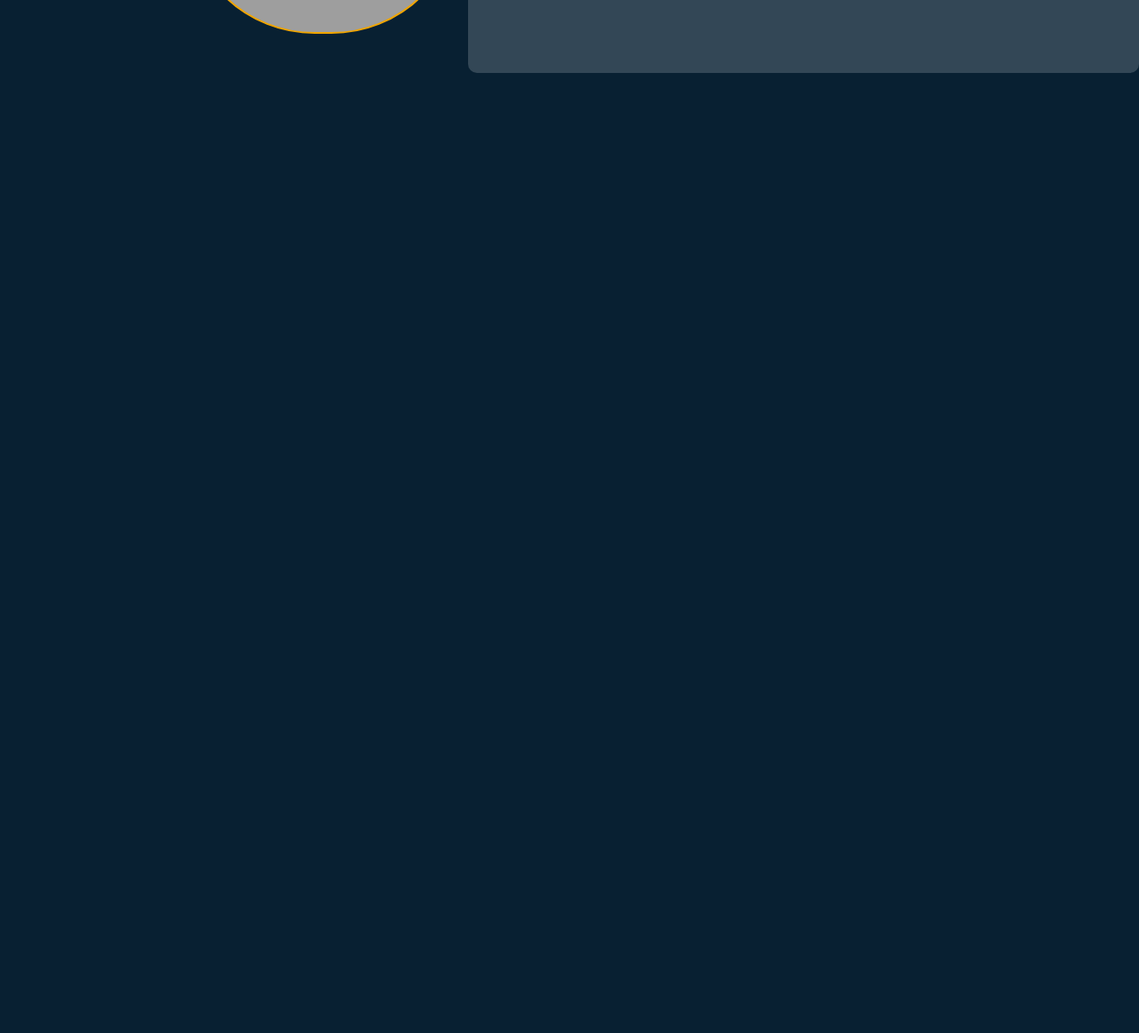
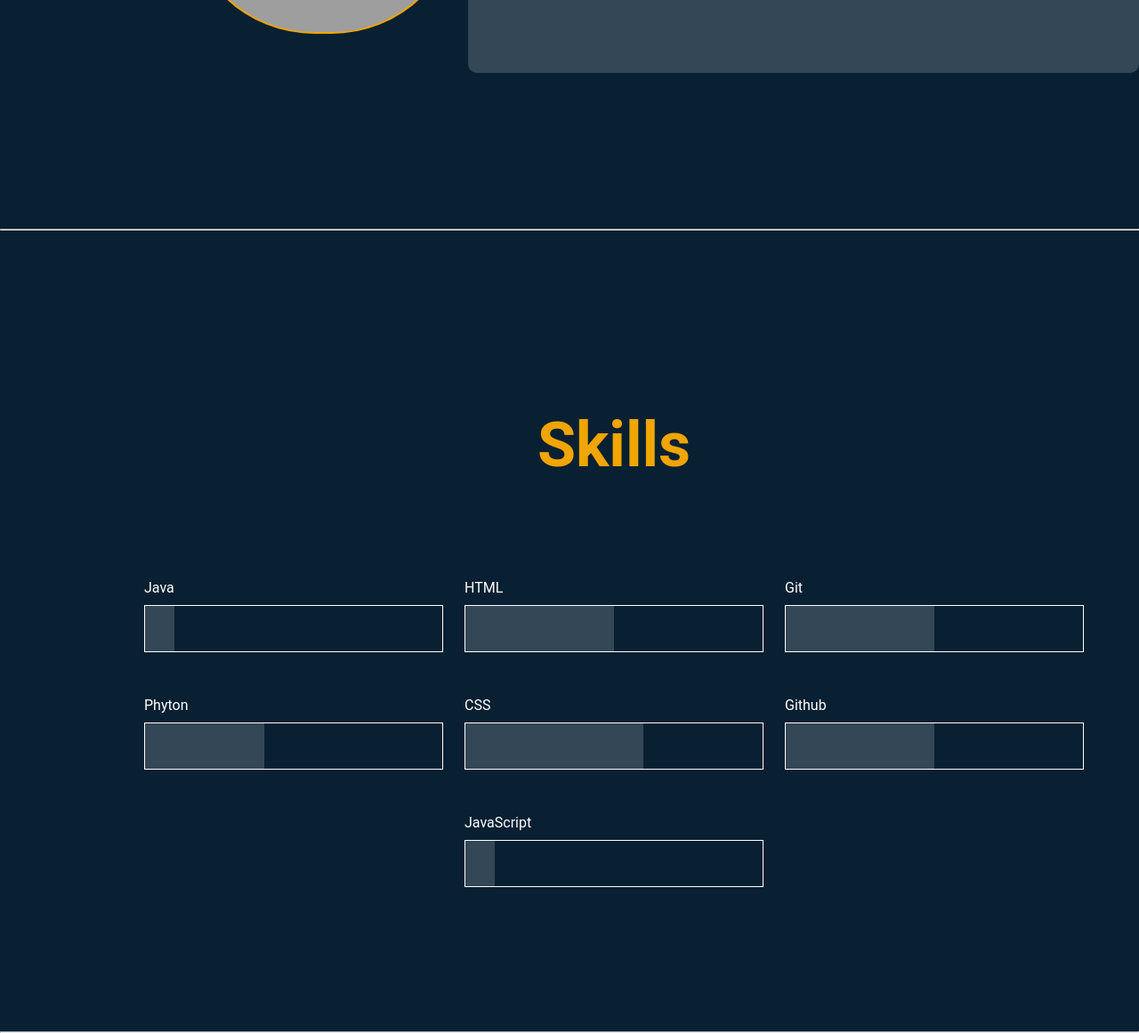
Before and after one commit to jesus13santi/miniProyecto1, a plain HTML site: page index.html in a window 1280 px wide. Shown: the part 2451-3612 px from the top of the page at 89% size. Before the commit the page ends 2708 px from the top, so only its background shows below. Drawn offline with Linux system fonts and the light colour scheme; grey boxes are pictures that could not be loaded.

Commit message:
Skills terminada

```diff
--- a/index.html
+++ b/index.html
@@ -63,6 +63,33 @@
             </div>
 
         </div>
+        <hr>
+        <div class="skills">
+            <h1>Skills</h1>
+            <div class="box-skills">
+                <div class="box-skill">
+                    <p>Java</p>
+                    <div class="barra-box"><div class="barra java"></div></div>
+                    <p>Phyton</p>
+                    <div class="barra-box"><div class="barra phy"></div></div>
+                </div>
+                <div class="box-skill">
+                    <p>HTML</p>
+                    <div class="barra-box"><div class="barra html"></div></div>
+                    <p>CSS</p>
+                    <div class="barra-box"><div class="barra css"></div></div>
+                    <p>JavaScript</p>
+                    <div class="barra-box"><div class="barra js"></div></div>
+                </div>
+                <div class="box-skill">
+                    <p>Git</p>
+                    <div class="barra-box"><div class="barra git"></div></div>
+                    <p>Github</p>
+                    <div class="barra-box"><div class="barra gh"></div></div>
+                </div>
+            </div>
+        </div>
+        <hr>
     <script src="main.js"></script>
   </body>
 </html>
--- a/styles.css
+++ b/styles.css
@@ -184,3 +184,69 @@ body {
      width: 558px;
      margin-top: 89px;
  }
+ /* Skills */
+ .skills{
+     width: 100%;
+     height: 900px;
+     display: flex;
+     flex-direction: column;
+     padding-top: 200px;
+     padding: 200px 50px 147px 150px;
+ }
+ .box-skills{
+
+     height: 500px;
+     display: flex;
+     flex-direction: row;
+     justify-content: space-around;
+        padding-top: 60px;
+
+ }
+ .box-skill{
+
+     display: flex;
+     flex-direction: column;
+     height: 500px;
+     width: 336px;
+     margin-bottom: 50px;
+
+
+ }
+ .box-skill p{
+    margin-top: 50px;
+    margin-bottom: 10px;
+    color: white;
+ }
+ .barra-box{
+        width: 336px;
+        height: 53px;
+        border: solid white 1px;
+ }
+ .barra{
+     width: 70%;
+     height: 100%;
+     background-color: var(--blueletras);
+ }
+ .java{
+
+     width: 10%;
+ }
+ .phy {
+     width: 40%;
+ }
+ .html {
+
+     width: 50%;
+ }
+ .css {
+     width: 60%;
+ }
+ .js {
+     width: 10%;
+ }
+ .git {
+     width: 50%;
+ }
+ .gh {
+     width: 50%;
+ }
```
